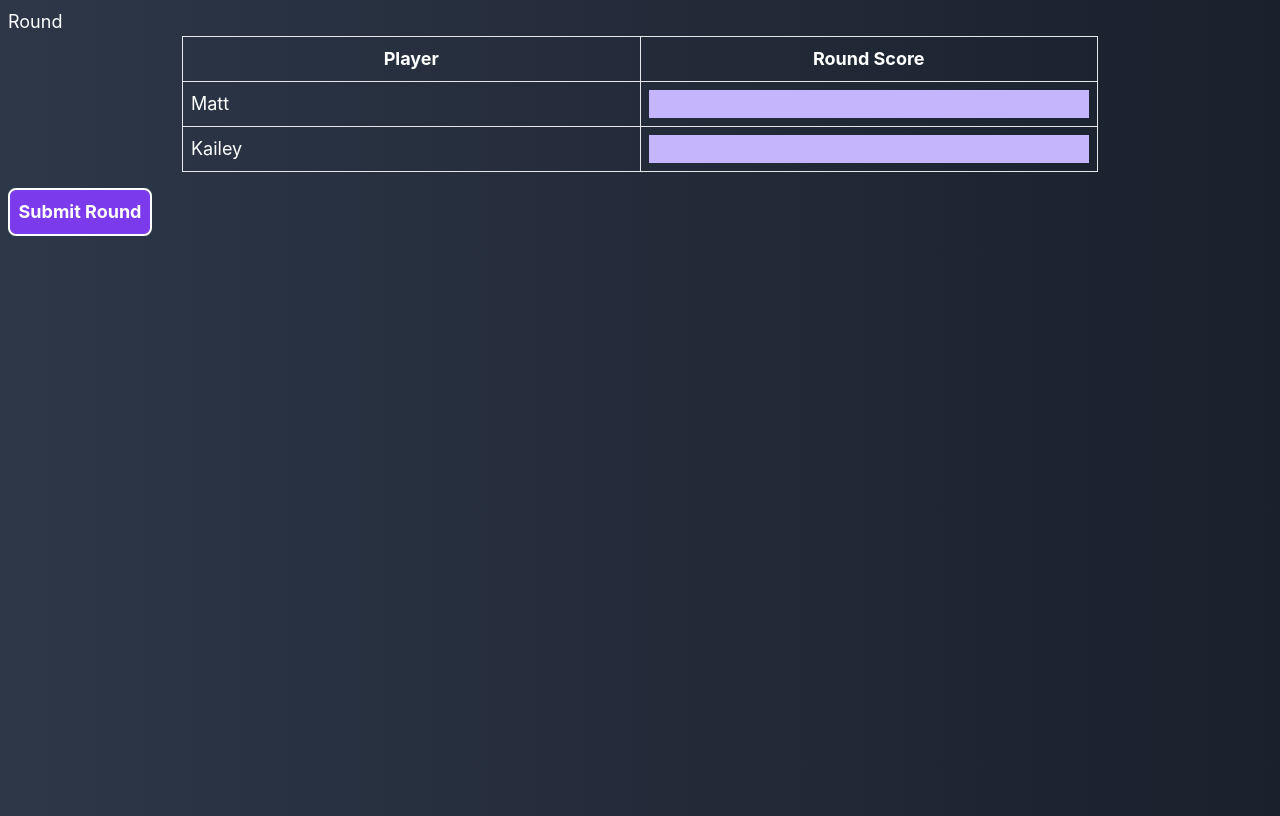
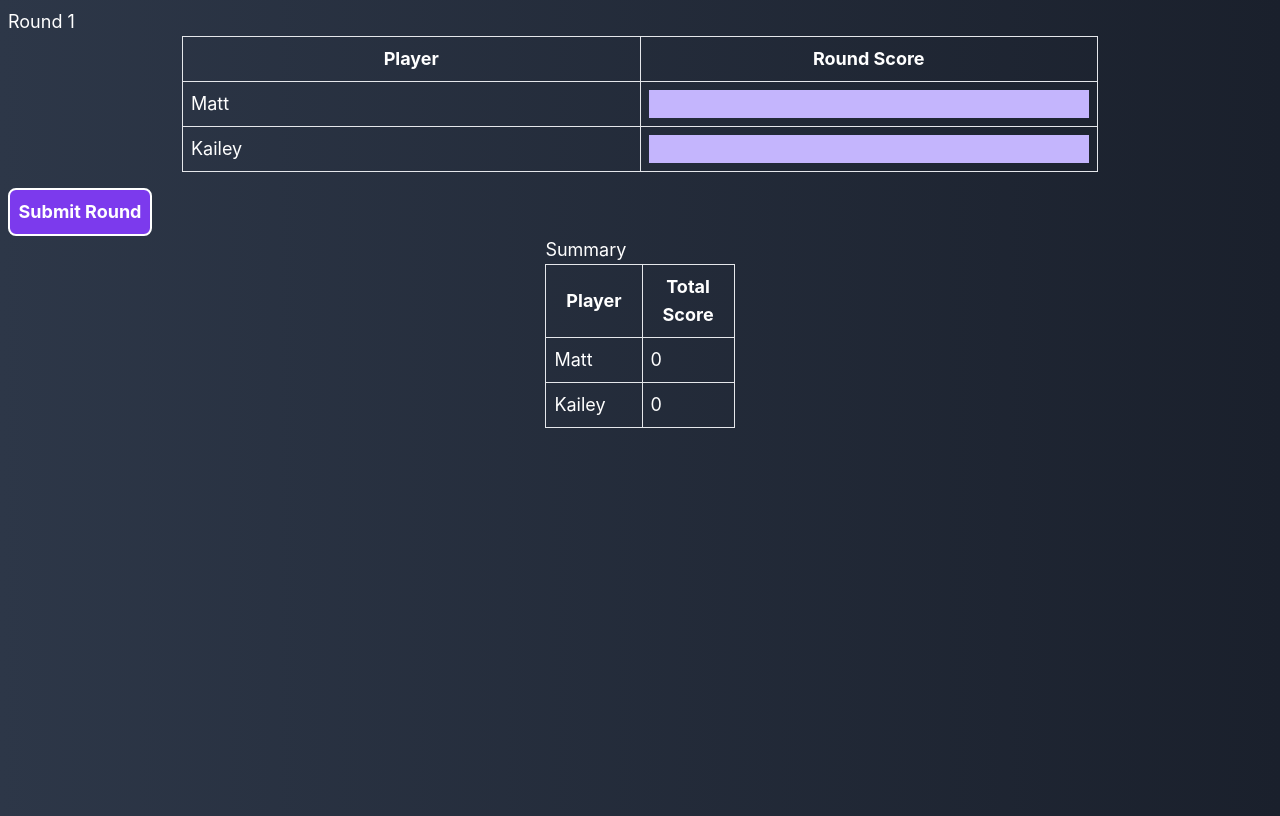
Before and after one commit to MattHlav478/score-keeper, a React (Create React App) app: page /scoreboard in a window 1280 px wide. Built offline with nearby package versions, Linux system fonts and the light colour scheme.

Commit message:
commit before branching to start fresh for scoring

```diff
--- a/src/App.js
+++ b/src/App.js
@@ -19,8 +19,10 @@ function App() {
 
   let gameDetails = {
     gameName: gameName,
+    allPlayers: players,
+    totalPlayers: players.length,
     totalRounds: 0,
-    totalPlayers: players,
+    currentRound: 1,
   };
 
   return (
@@ -42,12 +44,7 @@ function App() {
           <Route
             path="/scoreboard"
             element={
-              <Scorekeeper
-                players={players}
-                setPlayers={setPlayers}
-                gameDetails={gameDetails}
-                gameName={gameName}
-              />
+              <Scorekeeper players={players} gameDetails={gameDetails} />
             }
           />
         </Routes>
--- a/src/components/Modal.js
+++ b/src/components/Modal.js
@@ -8,7 +8,7 @@ export default function Modal({ children, isOpen, closeModal }) {
       <div className="bg-white text-black p-4 rounded-xl w-4/5 min-h-min h-2/5">
         <div className="relative w-100 bg-sky-200">
           <button
-            className="absolute right-2 w-3 pb-2 text-2xl"
+            className="absolute right-2 w-3 pb-2 text-2xl font-bold"
             onClick={closeModal}
           >
             x
--- a/src/screens/Scorekeeper.js
+++ b/src/screens/Scorekeeper.js
@@ -1,6 +1,6 @@
 import React, { useState } from "react";
 
-export default function Scorekeeper({ players }) {
+export default function Scorekeeper({ players, gameDetails }) {
   const [round, setRound] = useState(1);
   const [scores, setScores] = useState({});
 
@@ -21,7 +21,7 @@ export default function Scorekeeper({ players }) {
 
   return (
     <div className="flex flex-col h-screen m-2 text-lg">
-      <header>Round</header>
+      <header>Round {round}</header>
       <table className="table-auto self-center">
         <thead>
           <tr className="border p-2">
@@ -35,9 +35,12 @@ export default function Scorekeeper({ players }) {
             <tr className="border p-2">
               <td className="border p-2">{player.name}</td>
               <td className="border p-2">
-                <input type="number"  className="w-full bg-violet-300 text-black"></input>
+                <input
+                  type="number"
+                  className="w-full bg-violet-300 text-black"
+                  onChange={handleScoreInputChange}
+                ></input>
               </td>
-              {/* <td className="border p-2">{player.name}</td> */}
             </tr>
           ))}
         </tbody>
@@ -49,6 +52,27 @@ export default function Scorekeeper({ players }) {
       >
         Submit Round
       </button>
+      <div className="flex flex-col mx-auto">
+        <header>Summary</header>
+        <table className="table-auto self-center">
+          <thead>
+            <tr className="border p-2">
+              <th className="border p-2 w-1/3">Player</th>
+              <th className="border p-2 w-1/3">Total Score</th>
+            </tr>
+          </thead>
+          <tbody>
+            {players.map((player, i) => (
+              <tr className="border p-2">
+                <td className="border p-2">{player.name}</td>
+                <td className="border p-2">
+                  {player.scores.reduce((total, score) => total + score, 0)}
+                </td>
+              </tr>
+            ))}
+          </tbody>
+        </table>{" "}
+      </div>
     </div>
   );
 }
--- a/src/screens/Setup.js
+++ b/src/screens/Setup.js
@@ -11,9 +11,11 @@ export default function Setup({
   setGameName,
 }) {
   const [playerName, setPlayerName] = useState("");
+
+  // Errors
   const [alertPlayerNameError, setAlertPlayerNameError] = useState(false);
-
   const [alertGameNameError, setAlertGameNameError] = useState(false);
+  const [alertRoundSetError, setAlertRoundSetError] = useState(false);
 
   const [isModalOpen, setIsModalOpen] = useState(false);
   const [isToggled, setIsToggled] = useState(false);
@@ -66,6 +68,10 @@ export default function Setup({
     } else {
       setRounds(rounds);
     }
+  }
+
+  function handleRoundNumberChange(event) {
+    setRounds(event.target.value);
   }
 
   function closeModal() {
@@ -143,7 +149,6 @@ export default function Setup({
           </div>
         ))}
       </div>
-      <div className="flex flex-col mx-auto">
       <Modal isOpen={isModalOpen} closeModal={closeModal}>
         <div className="self-center font-bold pb-4">SETTINGS</div>
         <div className="flex flex-row justify-between">
@@ -167,7 +172,7 @@ export default function Setup({
                 id="number-rounds"
                 name="number-rounds"
                 // value={rounds}
-                  // onChange={handlePlayerNameChange}
+                onChange={handleRoundNumberChange}
                 className="self-center opacity-100 w-10 text-center bg-gray-200 border-2 border-solid rounded-lg border-violet-600 text-black"
                 placeholder="#"
               />
@@ -182,6 +187,7 @@ export default function Setup({
           </div>
         )}
       </Modal>
+      <div className="h-full flex flex-col mx-auto">
         <button
           className="font-bold rounded-lg w-36 p-2 mt-4 bg-violet-600"
           onClick={() => setIsModalOpen(true)}
@@ -193,7 +199,6 @@ export default function Setup({
             Start Game
           </button>
         </Link>
-        <div>{rounds}</div>
       </div>
     </div>
   );
```
Lines whose indentation alone changed are shown as unchanged.
